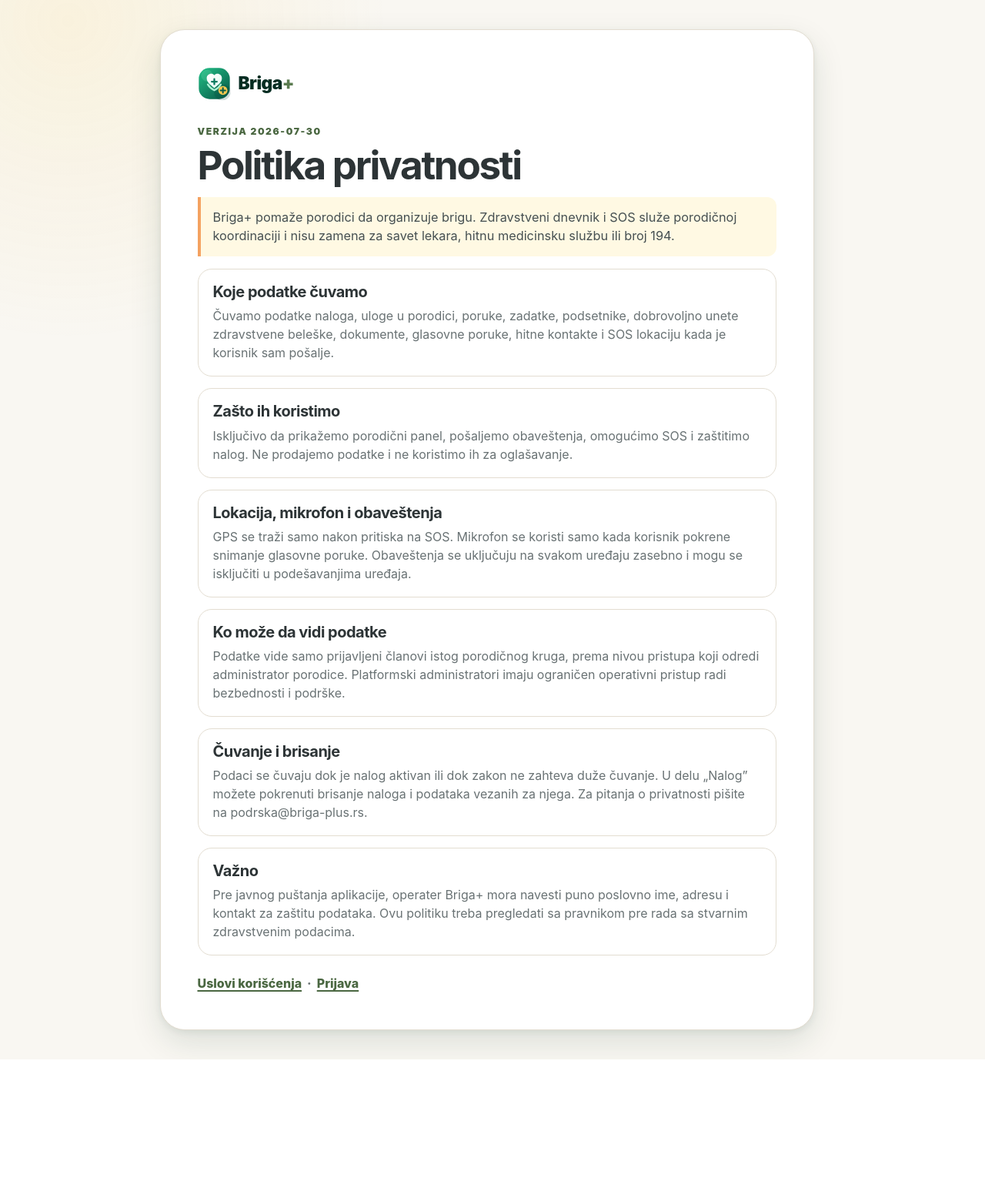
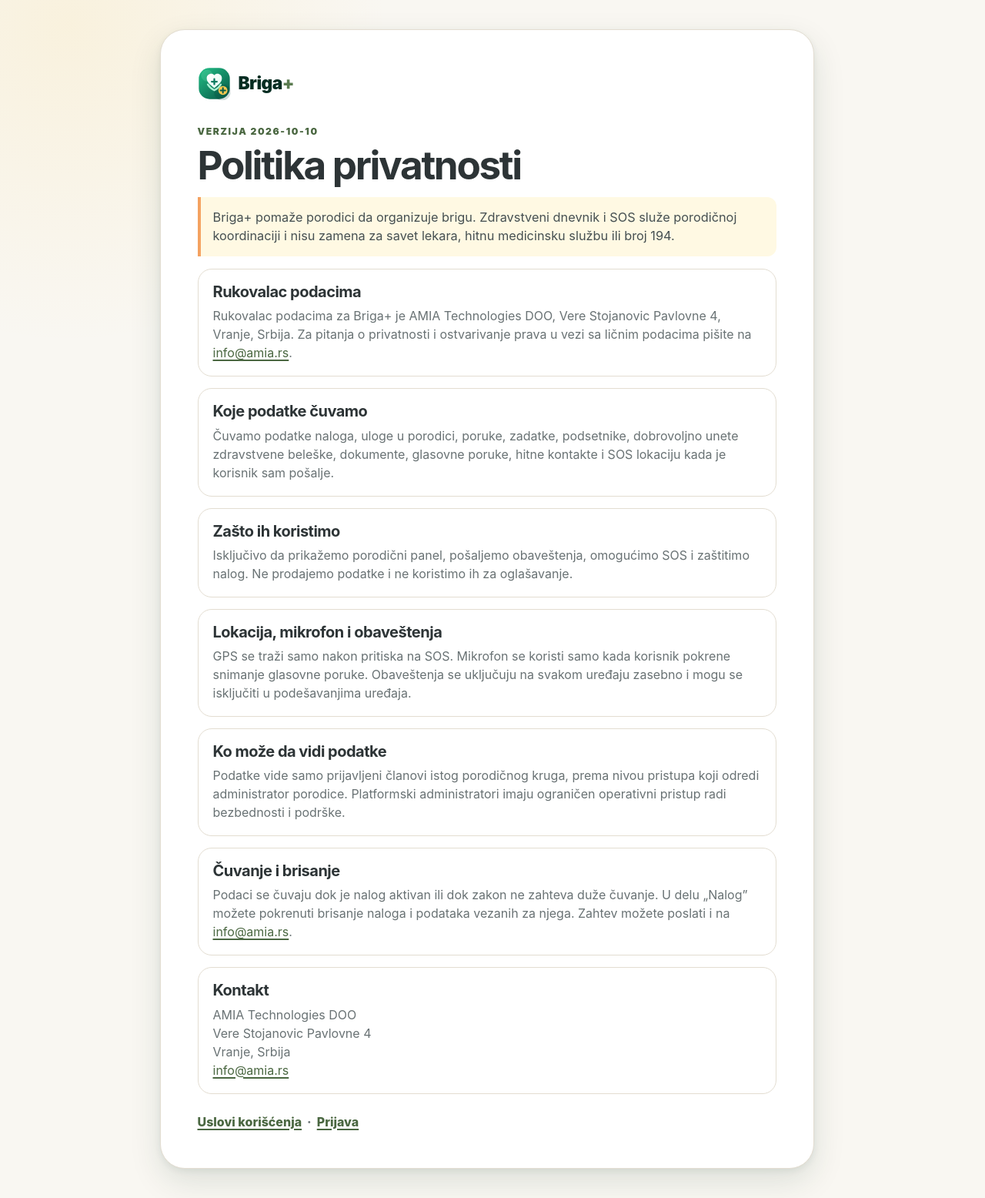
Before and after one commit to angro-scraper/briga-plus, a Django app: page /politika-privatnosti/ in a window 1280 px wide. Shown: the whole page at 77% size. Before the commit the page ends 1376 px from the top, so only its background shows below. Run offline with Django 5.2, Linux system fonts and the light colour scheme.

Commit message:
Add Briga Plus operator legal details

```diff
--- a/templates/privacy_policy.html
+++ b/templates/privacy_policy.html
@@ -6,12 +6,13 @@
   <a class="brand legal-brand" href="/"><span class="brand-mark"><img src="/static/briga-mark.svg" alt=""></span><span class="brand-word">Briga<span class="brand-plus">+</span></span></a>
   <p class="eyebrow">VERZIJA {{ policy_version }}</p><h1>Politika privatnosti</h1>
   <p class="legal-lead">Briga+ pomaže porodici da organizuje brigu. Zdravstveni dnevnik i SOS služe porodičnoj koordinaciji i nisu zamena za savet lekara, hitnu medicinsku službu ili broj 194.</p>
+  <section><h2>Rukovalac podacima</h2><p>Rukovalac podacima za Briga+ je AMIA Technologies DOO, Vere Stojanovic Pavlovne 4, Vranje, Srbija. Za pitanja o privatnosti i ostvarivanje prava u vezi sa ličnim podacima pišite na <a href="mailto:info@amia.rs">info@amia.rs</a>.</p></section>
   <section><h2>Koje podatke čuvamo</h2><p>Čuvamo podatke naloga, uloge u porodici, poruke, zadatke, podsetnike, dobrovoljno unete zdravstvene beleške, dokumente, glasovne poruke, hitne kontakte i SOS lokaciju kada je korisnik sam pošalje.</p></section>
   <section><h2>Zašto ih koristimo</h2><p>Isključivo da prikažemo porodični panel, pošaljemo obaveštenja, omogućimo SOS i zaštitimo nalog. Ne prodajemo podatke i ne koristimo ih za oglašavanje.</p></section>
   <section><h2>Lokacija, mikrofon i obaveštenja</h2><p>GPS se traži samo nakon pritiska na SOS. Mikrofon se koristi samo kada korisnik pokrene snimanje glasovne poruke. Obaveštenja se uključuju na svakom uređaju zasebno i mogu se isključiti u podešavanjima uređaja.</p></section>
   <section><h2>Ko može da vidi podatke</h2><p>Podatke vide samo prijavljeni članovi istog porodičnog kruga, prema nivou pristupa koji odredi administrator porodice. Platformski administratori imaju ograničen operativni pristup radi bezbednosti i podrške.</p></section>
-  <section><h2>Čuvanje i brisanje</h2><p>Podaci se čuvaju dok je nalog aktivan ili dok zakon ne zahteva duže čuvanje. U delu „Nalog” možete pokrenuti brisanje naloga i podataka vezanih za njega. Za pitanja o privatnosti pišite na podrska@briga-plus.rs.</p></section>
-  <section><h2>Važno</h2><p>Pre javnog puštanja aplikacije, operater Briga+ mora navesti puno poslovno ime, adresu i kontakt za zaštitu podataka. Ovu politiku treba pregledati sa pravnikom pre rada sa stvarnim zdravstvenim podacima.</p></section>
+  <section><h2>Čuvanje i brisanje</h2><p>Podaci se čuvaju dok je nalog aktivan ili dok zakon ne zahteva duže čuvanje. U delu „Nalog” možete pokrenuti brisanje naloga i podataka vezanih za njega. Zahtev možete poslati i na <a href="mailto:info@amia.rs">info@amia.rs</a>.</p></section>
+  <section><h2>Kontakt</h2><p>AMIA Technologies DOO<br>Vere Stojanovic Pavlovne 4<br>Vranje, Srbija<br><a href="mailto:info@amia.rs">info@amia.rs</a></p></section>
   <p class="legal-links"><a href="/uslovi-koriscenja/">Uslovi korišćenja</a>{% if user.is_authenticated %} · <a href="/nalog/">Moj nalog</a>{% else %} · <a href="/prijava/">Prijava</a>{% endif %}</p>
 </main><script src="/static/briga-v2.js?v=20261010a"></script>
 </body></html>
--- a/templates/terms.html
+++ b/templates/terms.html
@@ -5,10 +5,12 @@
 <body class="legal-page"><main class="legal-shell">
   <a class="brand legal-brand" href="/"><span class="brand-mark"><img src="/static/briga-mark.svg" alt=""></span><span class="brand-word">Briga<span class="brand-plus">+</span></span></a>
   <p class="eyebrow">BRIGA+ USLOVI</p><h1>Uslovi korišćenja</h1>
+  <section><h2>Operater aplikacije</h2><p>Briga+ obezbeđuje AMIA Technologies DOO, Vere Stojanovic Pavlovne 4, Vranje, Srbija. Kontakt: <a href="mailto:info@amia.rs">info@amia.rs</a>.</p></section>
   <section><h2>Svrha aplikacije</h2><p>Briga+ je alat za porodičnu organizaciju: podsetnike, poruke, planove i dobrovoljno deljenje SOS lokacije. Ne pruža medicinsku dijagnozu, terapijski savet, dispečersku službu ni garanciju reakcije porodice.</p></section>
   <section><h2>Hitne situacije</h2><p>U neposrednoj životnoj opasnosti prvo pozovite 194 ili 112. SOS funkcija Briga+ dopunjuje, ali ne zamenjuje, zvanične hitne službe i zavisi od interneta, uređaja, GPS-a i podešenih obaveštenja.</p></section>
   <section><h2>Porodični pristup</h2><p>Administrator porodice odgovara za pozivanje članova i dodelu nivoa pristupa. Pozivnice su jednokratne i vremenski ograničene. Ne delite svoje lozinke ili aktivne pozivnice sa osobama koje nisu deo porodičnog kruga.</p></section>
   <section><h2>Odgovorno korišćenje</h2><p>Unosite tačne podatke i ne koristite aplikaciju za nezakonite radnje, nadzor bez znanja osobe ili ugrožavanje privatnosti. Operater može ograničiti pristup radi bezbednosti platforme.</p></section>
+  <section><h2>Kontakt i prekid korišćenja</h2><p>Korisnik može prestati da koristi aplikaciju i pokrenuti brisanje naloga u delu „Nalog”. Za podršku i pitanja o ovim uslovima pišite na <a href="mailto:info@amia.rs">info@amia.rs</a>.</p></section>
   <p class="legal-links"><a href="/politika-privatnosti/">Politika privatnosti</a>{% if user.is_authenticated %} · <a href="/nalog/">Moj nalog</a>{% endif %}</p>
 </main><script src="/static/briga-v2.js?v=20261010a"></script>
 </body></html>
--- a/users/models.py
+++ b/users/models.py
@@ -5,7 +5,7 @@ from django.db import models
 class PrivacyConsent(models.Model):
     """Dokaz da je korisnik prihvatio aktuelnu politiku privatnosti."""
 
-    POLICY_VERSION = '2026-07-30'
+    POLICY_VERSION = '2026-10-10'
     user = models.OneToOneField(settings.AUTH_USER_MODEL, on_delete=models.CASCADE, related_name='privacy_consent')
     policy_version = models.CharField(max_length=32, default=POLICY_VERSION)
     accepted_at = models.DateTimeField(auto_now_add=True)
```
Also changed, not shown: README.md, users/migrations/0004_alter_privacyconsent_policy_version.py (added).
